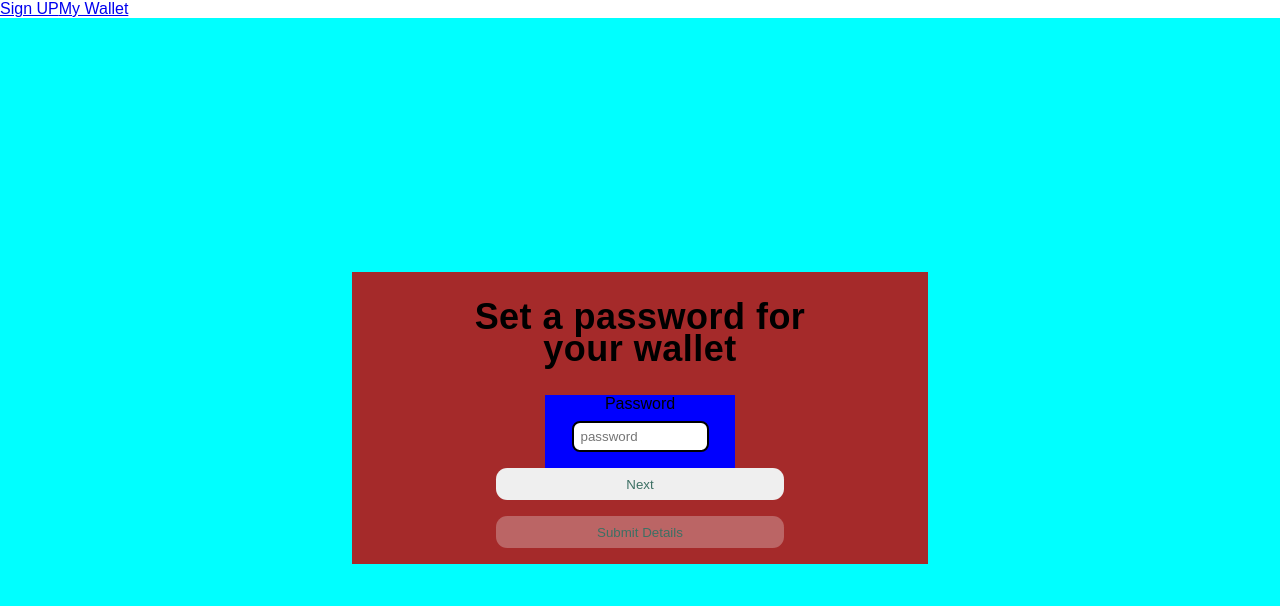
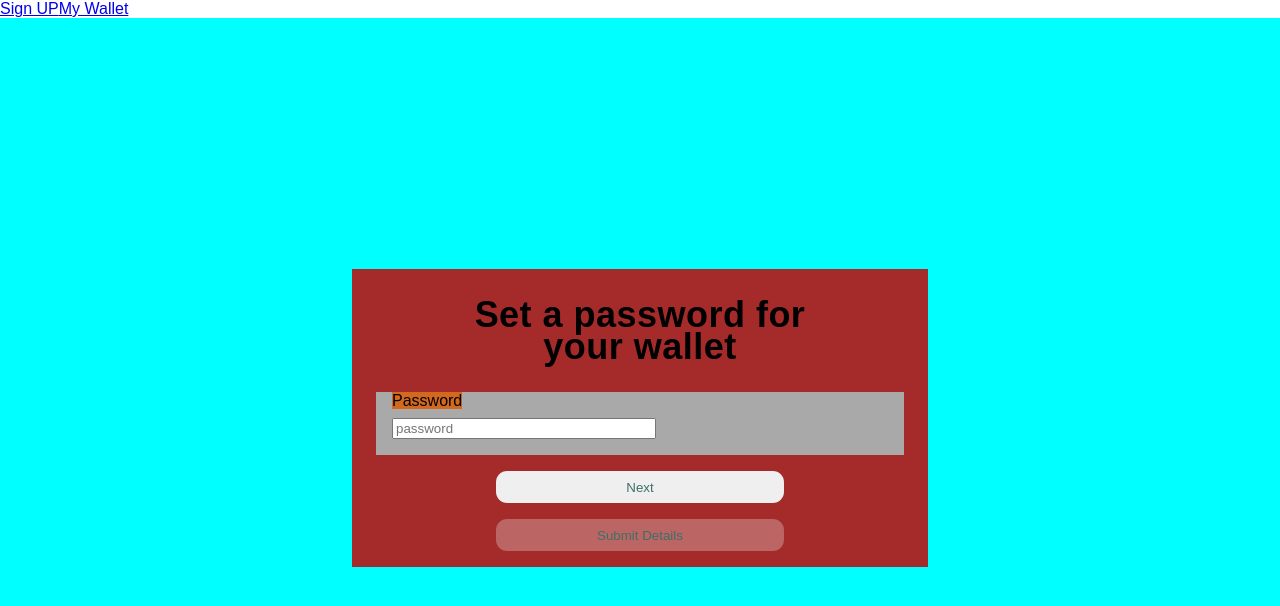
Before and after one commit to MrSakuraHub/AZH_1_24, a React (Create React App) app: page /signup in a window 1280 px wide. Both pictures are taken after a click on the button "Next". Shown: the top 606 px of the page. Built offline with nearby package versions, Linux system fonts and the light colour scheme; a web font is replaced by a local one.

Commit message:
styling changes

```diff
--- a/src/formComponents/recoveryEmailpage.js
+++ b/src/formComponents/recoveryEmailpage.js
@@ -4,7 +4,7 @@ import '../styles/form.css'
 const RecoveryEmail = () => {
   const{ data, handleChange}= useFormContext()
   const content = (
-    <div className="header-place" >
+    <div className="form-content">
         <p>Add 2 emails or mobile number that you trust for combined recovery access if you forget your password</p>
         <div className="input-section">
           <label for="email-one" className="label"> First Email address</label>
--- a/src/formComponents/setPass.js
+++ b/src/formComponents/setPass.js
@@ -5,13 +5,15 @@ import '../styles/form.css'
 const PasswordSet = () => {
     const{ data, handleChange} = useFormContext()
     const content =(
-        <div className="header-place">
-            <label for="password" className="label">Password</label>
-            <div className="input-box">
-                <input type="password" id="password" className="input" value={data.passWord} onChange={handleChange} placeholder="password"/>
+        <div className="form-content">
+            <div className="input-section">
+                <label for="password" className="label">Password</label>
+                <div className="input-box">
+                    <input type="password" id="password" className="input" value={data.passWord} onChange={handleChange} placeholder="password"/>
+                </div>
             </div>
+        </div>
 
-        </div>
     )
 
     return content
--- a/src/formComponents/userName.js
+++ b/src/formComponents/userName.js
@@ -13,7 +13,7 @@ const UserName = () => {
         <h4>How should we call you</h4>
       </div>
 
-      <div className="container">
+      <div className="form-content">
         <label for="wallet-name" className="label">
         Your Name
         </label>
--- a/src/formComponents/walletCreate.js
+++ b/src/formComponents/walletCreate.js
@@ -1,12 +1,13 @@
 import useFormContext from "../hooks/useFormContext"
-import email from "../resources/mail-outline.svg"
+
 import '../styles/form.css'
 
 
 const WalletCreate = () => {
   const {data, handleChange} = useFormContext()
   const content =(
-    <>
+    <div className="form-content">
+       <div className="input-section">
           <label htmlFor="emailOrMobile" className="label">
             Email or mobile number
           </label>
@@ -21,13 +22,10 @@ const WalletCreate = () => {
               pattern="([A-Z])[\w+.]{1,}"
               placeholder="Email@email.com"
           />
-
-        <img src={email} alt="" className="icons"/>
           </div>
-
-
           <p>Already a user? <a href="/login">Log in instead</a></p>
-      </>
+        </div>
+      </div>
   )
     return content
 }
--- a/src/styles/form.css
+++ b/src/styles/form.css
@@ -40,6 +40,7 @@ p{
   letter-spacing: 0.02em;
   text-align: center;
 
+
 }
 .wallet-form button{
   width: 50%;
@@ -49,11 +50,35 @@ p{
   border: none;
   margin-bottom: 1rem;
   opacity: 0.2px;
+  color: #3D7064;
 
 }
 .wallet-form label{
-  margin-bottom: 0.5rem;
+
+  background-color: chocolate;
 }
+.form-content{
+  background-color: darkgray;
+  width: 40vw;
+  margin-bottom: 1rem;
+  display: flex;
+  flex-direction: column;
+  padding-left: 1rem;
+}
+.header-place{
+  display: flex;
+  align-items: center;
+  justify-content: center;
+  flex-direction: column;
+
+}
+.form-content input{
+  margin-top: 0.5rem;
+}
+.input-box{
+
+}
+/*
 .wallet-form .input-box{
   background-color: white;
   display: flex;
@@ -63,9 +88,11 @@ p{
   border: 2px solid black;
   border-radius: 0.5rem;
 }
-.input-box{
-  width: 70%;
+.input-section label{
+    margin-bottom: 0.5rem;
+
 }
+
 .input-box .input{
 
   margin-top: 1rem;
@@ -74,15 +101,13 @@ p{
   border: none;
   width:90%;
 }
-.wallet-form  button{
-  color: #3D7064;
 
-}
-.header-place, .container,.input-section{
+.wallet-form {
   display: flex;
   align-items: center;
   justify-content: center;
-  background-color: blue;
   flex-direction: column;
-  width: 100%;
+
+
 }
+*/
```
Lines whose indentation alone changed are shown as unchanged.
